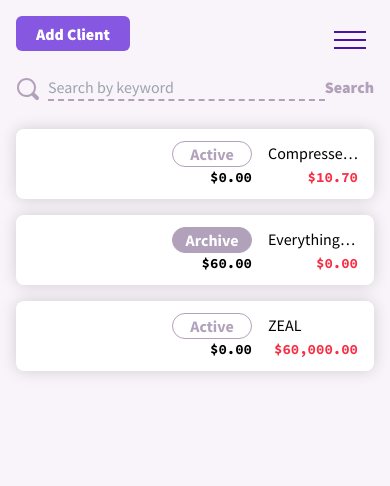
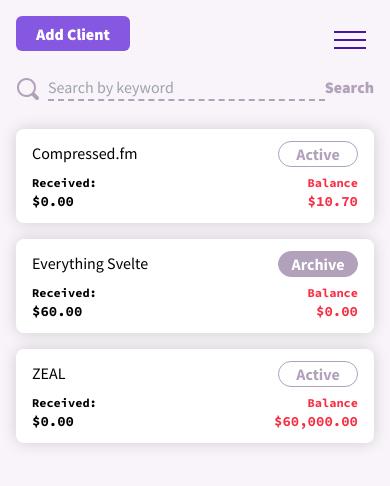
Before and after one commit to StanSkrivanek/dhsupa, a SvelteKit app: page /clients in a window 390 px wide. Shown: the top 486 px of the page. Built offline with nearby package versions, Linux system fonts and the light colour scheme.

Commit message:
STYLE: ClientsRow mobile view

```diff
--- a/src/app.css
+++ b/src/app.css
@@ -55,7 +55,6 @@
 }
 
 @layer components {
-
   .invoice-table {
     @apply mb-3 grid w-full grid-cols-invoiceTable gap-x-4 px-4 lg:px-6;
   }
@@ -65,7 +64,7 @@
   }
 
   .invoice-line-item {
-    @apply relative grid gap-4 sm:grid-cols-invoiceLineItem;
+    @apply relative grid gap-4 sm:grid-cols-invoiceLineItemPrint;
     grid-template-areas:
       'description description description'
       'unitPrice quantity amount';
@@ -77,12 +76,11 @@
     }
   }
 
-@media print {
-  .invoice-line-item {
-    grid-template-areas: 'description unitPrice quantity amount trash';
+  @media print {
+    .invoice-line-item {
+      grid-template-areas: 'description unitPrice quantity amount trash';
+    }
   }
-}
-
 
 
   .invoice-line-item .description {
@@ -102,9 +100,8 @@
     grid-area: trash;
   }
 
-
-  .client-table{
-    @apply grid w-full grid-cols-clientTableMobile lg:grid-cols-clientTable gap-x-4 mb-4 lg:mb-6 px-4 lg:px-6;
+  .client-table {
+    @apply mb-4 grid w-full grid-cols-clientTableMobile gap-x-4 px-4 lg:mb-6 lg:grid-cols-clientTable lg:px-6;
   }
 
   .button {
--- a/src/lib/components/CircledAmount.svelte
+++ b/src/lib/components/CircledAmount.svelte
@@ -1,9 +1,9 @@
 <script lang="ts">
-	export let label: string;
-	export let amount: string;
+  export let label: string;
+  export let amount: string;
 </script>
 
-<div class="min-h-24 min-w-64 center float-right bg-circle bg-no-repeat">
-	<div class="mr-4 font-sansSerif font-bold" >{label}</div>
-	<div class="font-mono font-bold text-xl ">{amount}</div>
+<div class="price-total center float-right min-h-24 min-w-64 bg-circle bg-no-repeat ">
+  <div class="mr-4 font-sansSerif font-bold">{label}</div>
+  <div class="font-mono text-xl font-bold mr-4">{amount}</div>
 </div>
--- a/src/routes/(dashboard)/clients/ClientRow.svelte
+++ b/src/routes/(dashboard)/clients/ClientRow.svelte
@@ -18,7 +18,7 @@
   //   let isOptionsDisabled = false;
   //   let isModalShowing = false;
 
-  const recievedInvoices = () => {
+  const receivedInvoices = () => {
     if (client?.invoices) {
       // get invoices that have been paid
       const paidInvoices = client.invoices.filter((invoice) => invoice.invoiceStatus === 'paid');
@@ -64,19 +64,19 @@
   };
 </script>
 
-<div class="client-table rounded-lg bg-white py-3 shadow-tableRow lg:py-6">
-  <div><Tag className="ml-auto" label={client.clientStatus} /></div>
-  <div class="truncate whitespace-nowrap text-base lg:text-xl">{client.name}</div>
-  <div class="text-right font-mono text-sm font-bold lg:text-lg">
-    ${centsToDollars(recievedInvoices())}
+<div class="client-row client-table rounded-lg bg-white py-3 shadow-tableRow lg:py-6">
+  <div class="status"><Tag className="ml-auto" label={client.clientStatus} /></div>
+  <div class="client-name truncate whitespace-nowrap text-base lg:text-xl">{client.name}</div>
+  <div class="received text-right font-mono text-sm font-bold lg:text-lg">
+    ${centsToDollars(receivedInvoices())}
   </div>
-  <div class="text-right font-mono text-sm font-bold text-scarlet lg:text-lg">
+  <div class="balance text-right font-mono text-sm font-bold text-scarlet lg:text-lg">
     ${centsToDollars(balanceInvoices())}
   </div>
-  <div class="viewBtn hidden text-sm lg:block ">
+  <div class=" viewBtn hidden text-sm lg:block ">
     <a href="#" class="center text-pastelPurple hover:text-daisyBush"><Eye /></a>
   </div>
-  <div class="moreBtn relative hidden text-sm lg:block">
+  <div class=" moreBtn relative hidden text-sm lg:block">
     <button class="center text-pastelPurple hover:text-daisyBush" on:click={toggleAdditionalMenu}
       ><ThreeDots /></button
     >
@@ -105,6 +105,47 @@
 
 {#if isClientFormShowing}
   <SlidePanel on:closePanel={closePanel}>
-    <ClientForm {closePanel} formState="edit" {client}/>
+    <ClientForm {closePanel} formState="edit" {client} />
   </SlidePanel>
 {/if}
+
+<style lang="postcss">
+  .client-row {
+    grid-template-areas:
+      'clientName status'
+      'received balance';
+      row-gap: .5rem;
+  }
+  @media (min-width: 1024px) {
+    .client-row {
+      grid-template-areas: 'status clientName received balance view more';
+    }
+  }
+  .client-name {
+    grid-area: clientName;
+  }
+  .status {
+    grid-area: status;
+  }
+  .received {
+    grid-area: received;
+    @apply text-left lg:text-right;
+  }
+  .received:before {
+    @apply block text-xs lg:hidden;
+    content: 'Received: ';
+  }
+  .balance {
+    grid-area: balance;
+  }
+  .balance:before {
+    @apply block text-xs lg:hidden;
+    content: 'Balance';
+  }
+  .viewBtn {
+    grid-area: view;
+  }
+  .moreBtn {
+    grid-area: more;
+  }
+</style>
--- a/src/routes/(dashboard)/invoices/LineItemRow.svelte
+++ b/src/routes/(dashboard)/invoices/LineItemRow.svelte
@@ -98,7 +98,7 @@
     @apply h-10 w-full border-b-2 border-dotted border-stone-300;
   }
   input[type='text'] {
-    @apply font-sansSerif text-xl font-bold;
+    @apply font-sansSerif text-xl font-bold print:text-base;
   }
   input[type='number'] {
     @apply font-mono text-base;
@@ -114,4 +114,10 @@
   .line-item-label {
     @apply block font-sansSerif text-sm font-bold text-stone-500 print:hidden sm:hidden;
   }
+  /* fir Safari */
+  input[type='text'] {
+    font-size: 16px;
+    color: #000;
+    @apply text-base font-bold;
+  }
 </style>
--- a/tailwind.config.cjs
+++ b/tailwind.config.cjs
@@ -48,7 +48,9 @@
         clientTableMobile: '1fr 90px',
         invoiceTable: '100px 100px 60px 1fr 116px 32px 32px',
         invoiceTableMobile: '1fr 90px',
-        invoiceLineItem: '1fr 100px 100px 100px 65px'
+        invoiceLineItem: '1fr 100px 100px 100px 65px',
+        invoiceLineItemPrint: '1fr 100px 100px 100px'
+
       },
       minHeight: {
         24: '6rem'
```
